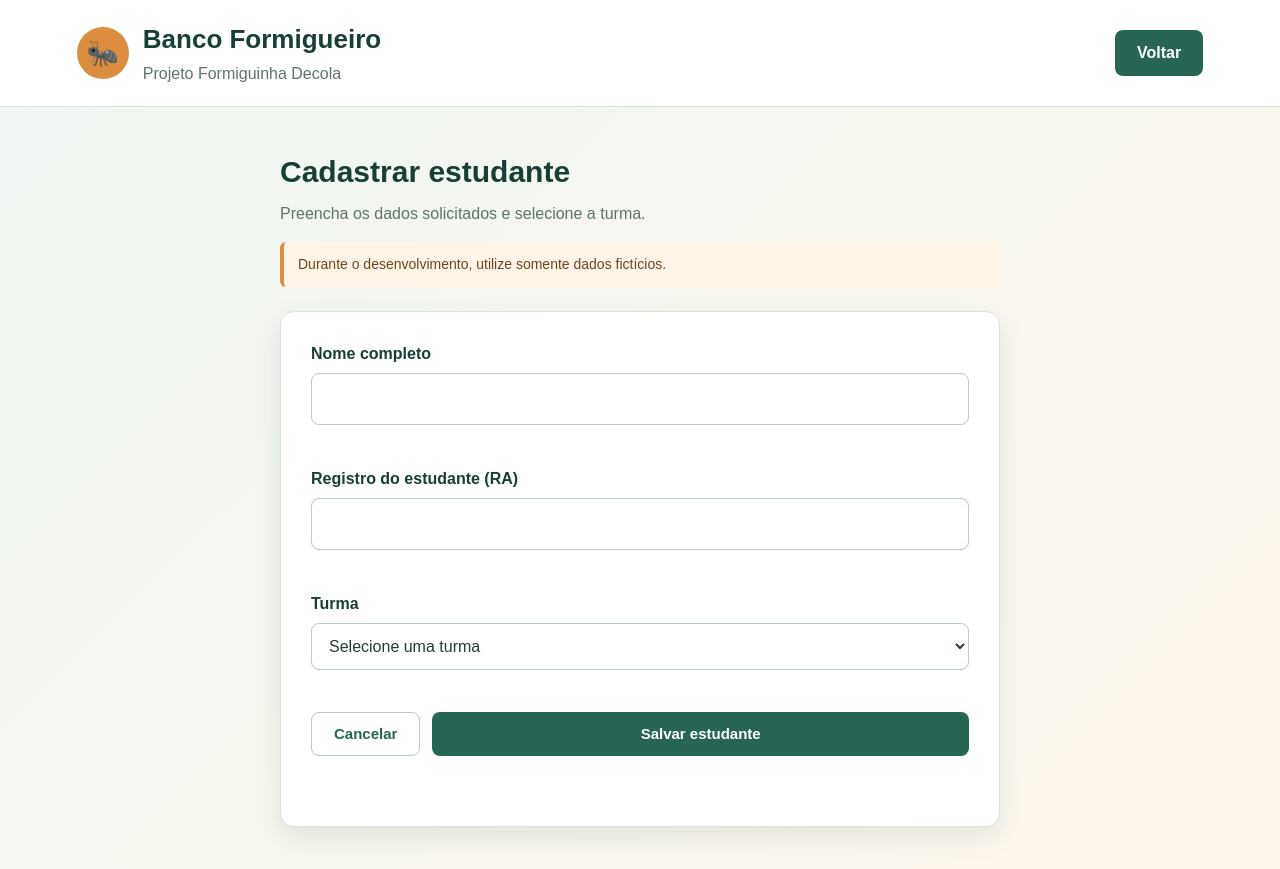
After one commit to analauratomazsantos-sys/formiguinha-decola, a Node server app: page /estudantes/novo in a window 1280 px wide. The commit adds this page. Run offline with Node 20, Linux system fonts and the light colour scheme.

Commit message:
Cria tela e validacoes do cadastro de estudantes

```diff
--- a/api/controllers/indexControllers.js
+++ b/api/controllers/indexControllers.js
@@ -6,7 +6,12 @@ function exibirPainel(req, res) {
     res.render("painel");
 }
 
+function exibirCadastroEstudante(req, res) {
+    res.render("cadastro-estudante");
+}
+
 module.exports = {
     exibirLogin,
-    exibirPainel
+    exibirPainel,
+    exibirCadastroEstudante
 };
--- a/api/routes/indexRoutes.js
+++ b/api/routes/indexRoutes.js
@@ -5,5 +5,6 @@ const indexControllers = require("../controllers/indexControllers.js");
 router.get("/", indexControllers.exibirLogin);
 router.get("/login", indexControllers.exibirLogin);
 router.get("/painel", indexControllers.exibirPainel);
+router.get("/estudantes/novo", indexControllers.exibirCadastroEstudante);
 
 module.exports = router;
--- /dev/null
+++ b/api/views/cadastro-estudante.ejs
@@ -0,0 +1,67 @@
+<!DOCTYPE html>
+<html lang="pt-BR">
+<head>
+    <meta charset="UTF-8">
+    <meta name="viewport" content="width=device-width, initial-scale=1.0">
+    <title>Cadastrar estudante | Formiguinha Decola</title>
+    <link rel="stylesheet" href="/css/estilos.css">
+</head>
+<body class="pagina-formulario">
+    <header class="topo-painel">
+        <div class="marca-painel">
+            <span class="icone-formiga">🐜</span>
+            <div>
+                <h1>Banco Formigueiro</h1>
+                <p>Projeto Formiguinha Decola</p>
+            </div>
+        </div>
+        <a class="botao-sair" href="/painel">Voltar</a>
+    </header>
+
+    <main class="conteudo-formulario">
+        <section class="cabecalho-formulario">
+            <h2>Cadastrar estudante</h2>
+            <p>Preencha os dados solicitados e selecione a turma.</p>
+            <p class="aviso-dados">Durante o desenvolvimento, utilize somente dados fictícios.</p>
+        </section>
+
+        <form id="form-cadastro-estudante" class="formulario-estudante" novalidate>
+            <div class="campo-formulario">
+                <label for="nome">Nome completo</label>
+                <input type="text" id="nome" name="nome" maxlength="120" required>
+                <small class="mensagem-campo" id="erro-nome"></small>
+            </div>
+
+            <div class="campo-formulario">
+                <label for="ra">Registro do estudante (RA)</label>
+                <input type="text" id="ra" name="ra" maxlength="20" required>
+                <small class="mensagem-campo" id="erro-ra"></small>
+            </div>
+
+            <div class="campo-formulario">
+                <label for="turma">Turma</label>
+                <select id="turma" name="turma" required>
+                    <option value="">Selecione uma turma</option>
+                    <option value="6A">6º ano A</option>
+                    <option value="6B">6º ano B</option>
+                    <option value="7A">7º ano A</option>
+                    <option value="7B">7º ano B</option>
+                    <option value="8A">8º ano A</option>
+                    <option value="9A">9º ano A</option>
+                    <option value="9B">9º ano B</option>
+                </select>
+                <small class="mensagem-campo" id="erro-turma"></small>
+            </div>
+
+            <div class="acoes-formulario">
+                <a class="botao-cancelar" href="/painel">Cancelar</a>
+                <button class="botao-salvar" type="submit">Salvar estudante</button>
+            </div>
+
+            <p id="mensagem-cadastro" class="mensagem-cadastro" aria-live="polite"></p>
+        </form>
+    </main>
+
+    <script src="/js/cadastro-estudante.js"></script>
+</body>
+</html>
--- a/public/css/estilos.css
+++ b/public/css/estilos.css
@@ -296,3 +296,161 @@ button:focus-visible {
         padding: 32px 0;
     }
 }
+
+.pagina-formulario {
+    margin: 0;
+    min-height: 100vh;
+    background: linear-gradient(135deg, #eef6f1, #fff7ed);
+    color: #173f35;
+}
+
+.conteudo-formulario {
+    width: 90%;
+    max-width: 720px;
+    margin: 0 auto;
+    padding: 42px 0;
+}
+
+.cabecalho-formulario {
+    margin-bottom: 24px;
+}
+
+.cabecalho-formulario h2 {
+    margin: 0;
+    font-size: 30px;
+}
+
+.cabecalho-formulario > p {
+    margin: 8px 0 0;
+    color: #60736d;
+}
+
+.cabecalho-formulario .aviso-dados {
+    margin-top: 16px;
+    padding: 12px 14px;
+    border-left: 4px solid #dc8d3f;
+    border-radius: 6px;
+    background: #fff4e7;
+    color: #70451d;
+    font-size: 14px;
+}
+
+.formulario-estudante {
+    padding: 30px;
+    border: 1px solid #d8e3de;
+    border-radius: 14px;
+    background: #ffffff;
+    box-shadow: 0 10px 28px rgba(23, 63, 53, 0.1);
+}
+
+.campo-formulario {
+    display: flex;
+    flex-direction: column;
+    gap: 7px;
+    margin-bottom: 18px;
+}
+
+.campo-formulario label {
+    color: #173f35;
+    font-weight: 600;
+}
+
+.campo-formulario input,
+.campo-formulario select {
+    width: 100%;
+    padding: 13px;
+    border: 1px solid #b9cbc4;
+    border-radius: 8px;
+    background: #ffffff;
+    color: #263b35;
+    font-size: 16px;
+    box-sizing: border-box;
+    outline: none;
+    transition: 0.2s;
+}
+
+.campo-formulario input:focus,
+.campo-formulario select:focus {
+    border-color: #276554;
+    box-shadow: 0 0 0 3px rgba(39, 101, 84, 0.15);
+}
+
+.mensagem-campo {
+    min-height: 17px;
+    color: #b42318;
+    font-size: 13px;
+}
+
+.acoes-formulario {
+    display: flex;
+    justify-content: flex-end;
+    align-items: center;
+    gap: 12px;
+    margin-top: 8px;
+}
+
+.botao-cancelar,
+.botao-salvar {
+    display: inline-flex;
+    align-items: center;
+    justify-content: center;
+    min-height: 44px;
+    padding: 0 22px;
+    border-radius: 8px;
+    font-weight: 600;
+    font-size: 15px;
+    text-decoration: none;
+    cursor: pointer;
+    box-sizing: border-box;
+}
+
+.botao-cancelar {
+    border: 1px solid #b9cbc4;
+    color: #276554;
+    background: #ffffff;
+}
+
+.botao-salvar {
+    border: none;
+    background: #276554;
+    color: #ffffff;
+}
+
+.botao-cancelar:hover {
+    background: #eef6f1;
+}
+
+.botao-salvar:hover {
+    background: #194b3f;
+}
+
+.mensagem-cadastro {
+    min-height: 20px;
+    margin: 20px 0 0;
+    text-align: center;
+    color: #b42318;
+    font-weight: 600;
+}
+
+.mensagem-cadastro.sucesso {
+    color: #1f7a4d;
+}
+
+@media (max-width: 600px) {
+    .conteudo-formulario {
+        padding: 28px 0;
+    }
+
+    .formulario-estudante {
+        padding: 22px;
+    }
+
+    .acoes-formulario {
+        flex-direction: column-reverse;
+    }
+
+    .botao-cancelar,
+    .botao-salvar {
+        width: 100%;
+    }
+}
--- /dev/null
+++ b/public/js/cadastro-estudante.js
@@ -0,0 +1,49 @@
+const form = document.getElementById("form-cadastro-estudante");
+const nomeInput = document.getElementById("nome");
+const raInput = document.getElementById("ra");
+const turmaSelect = document.getElementById("turma");
+const erroNome = document.getElementById("erro-nome");
+const erroRa = document.getElementById("erro-ra");
+const erroTurma = document.getElementById("erro-turma");
+const mensagem = document.getElementById("mensagem-cadastro");
+
+form.addEventListener("submit", (event) => {
+    event.preventDefault();
+
+    const nome = nomeInput.value.trim();
+    const ra = raInput.value.trim();
+    const turma = turmaSelect.value;
+    let formularioValido = true;
+
+    erroNome.textContent = "";
+    erroRa.textContent = "";
+    erroTurma.textContent = "";
+    mensagem.textContent = "";
+    mensagem.classList.remove("sucesso");
+
+    if (nome === "") {
+        erroNome.textContent = "Informe o nome do estudante.";
+        formularioValido = false;
+    } else if (nome.length < 3) {
+        erroNome.textContent = "O nome deve possuir pelo menos 3 caracteres.";
+        formularioValido = false;
+    }
+
+    if (ra === "") {
+        erroRa.textContent = "Informe o RA do estudante.";
+        formularioValido = false;
+    }
+
+    if (turma === "") {
+        erroTurma.textContent = "Selecione uma turma.";
+        formularioValido = false;
+    }
+
+    if (!formularioValido) {
+        mensagem.textContent = "Corrija os campos indicados.";
+        return;
+    }
+
+    mensagem.classList.add("sucesso");
+    mensagem.textContent = "Dados validados. Aguardando integração com o servidor.";
+});
```
